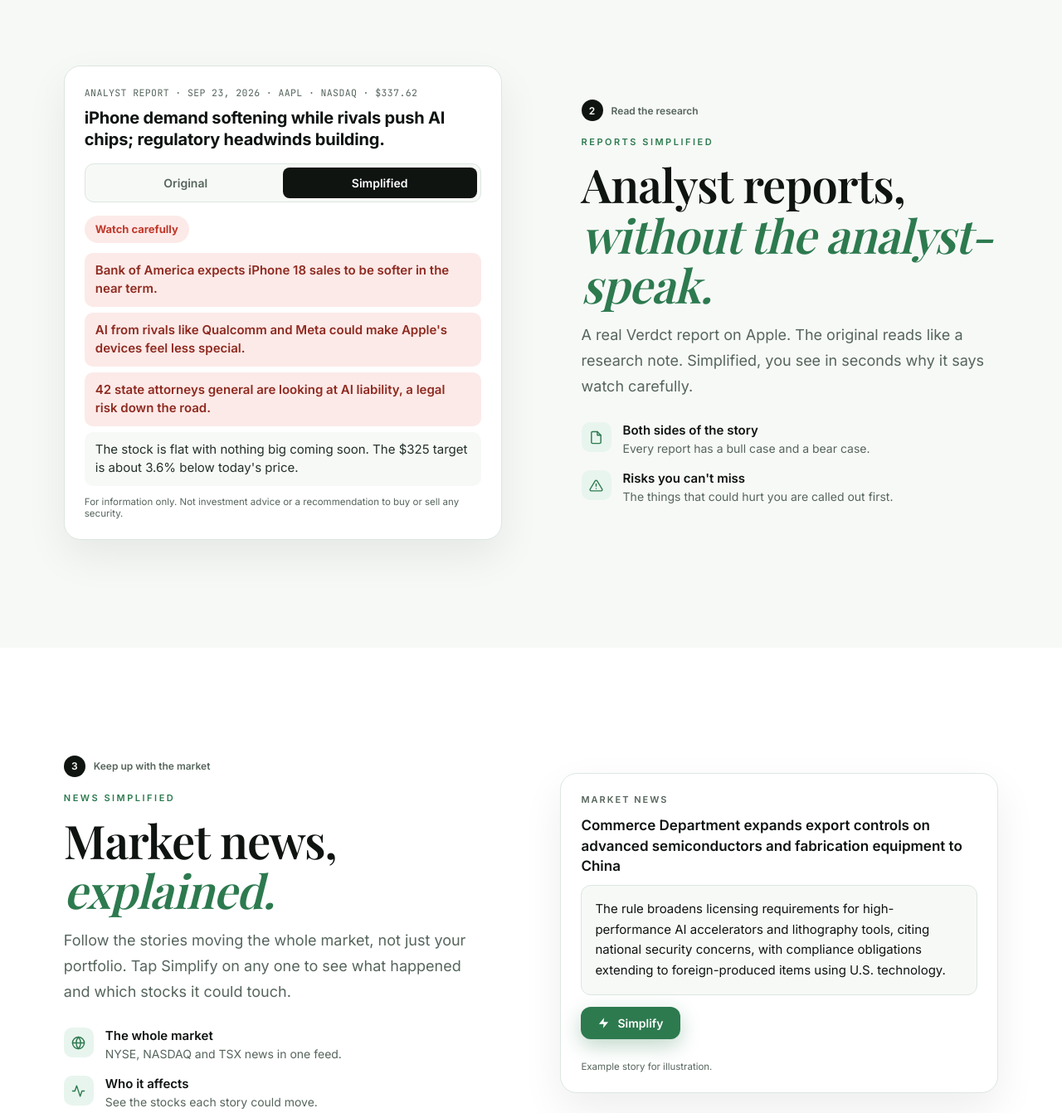
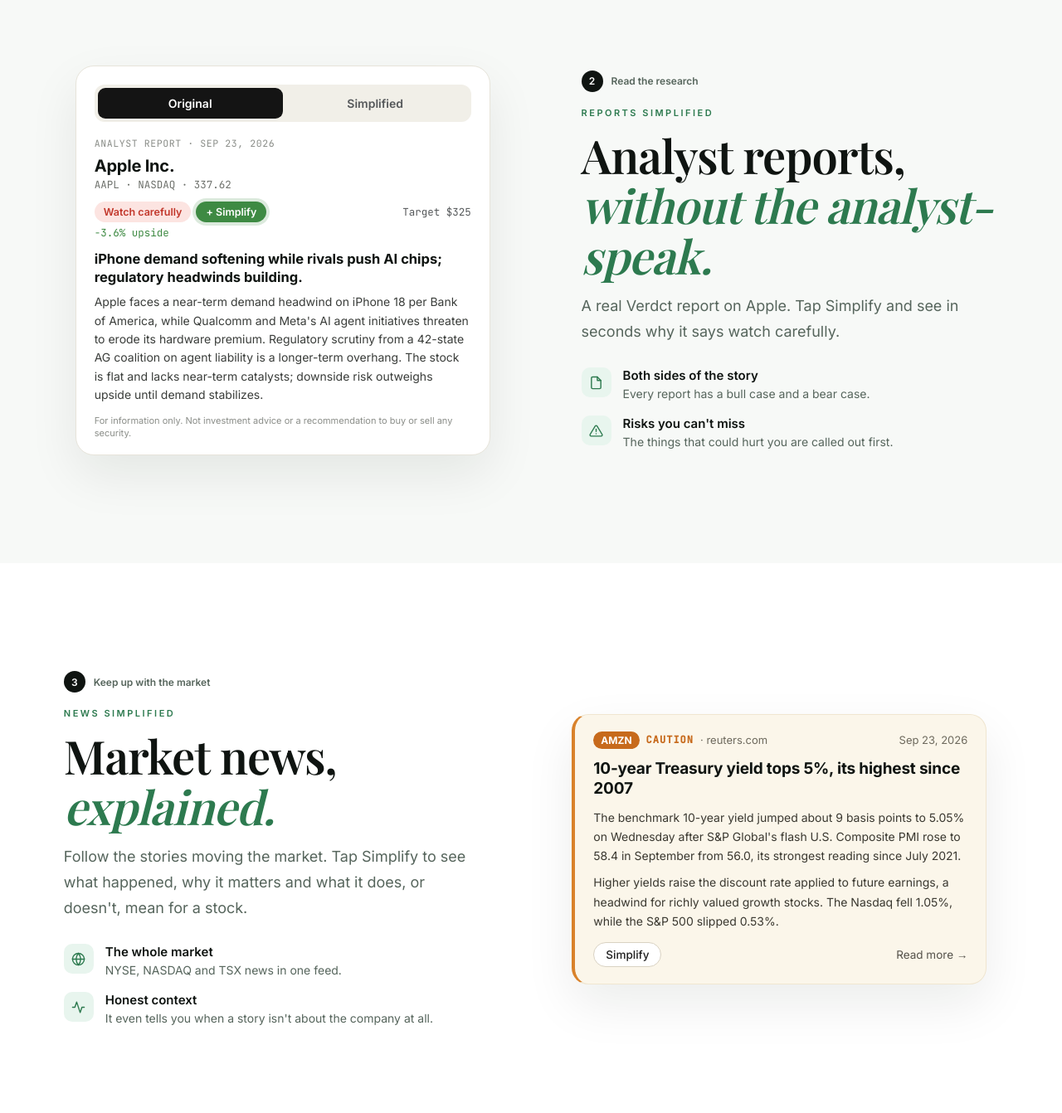
Before and after one commit to ducharmemarc08-sketch/Verdct-Website, a website: page index.html in a window 1280 px wide. Shown: the part 1640-2982 px from the top of the page at 83% size. Drawn offline with nearby package versions, Linux system fonts and the light colour scheme; a web font is replaced by a local one.

Commit message:
Restyle report and news demos to match the app
- Report card: app layout with pills, target, Original/Simplified
- News card: real app news card (AMZN, 10-year yield story) with Simplify/Original

Co-Authored-By: Claude Opus 5.5 <noreply@anthropic.com>
Claude-Session: https://claude.ai/code/session_018Cnx5q4dVkrKLaii8owJeh

```diff
--- a/index.html
+++ b/index.html
@@ -176,6 +176,50 @@ footer .wrap{display:flex;flex-wrap:wrap;gap:18px 32px;align-items:center;justif
 .copy{font-size:12px;color:var(--mut);max-width:520px;line-height:1.55}
 
 
+
+/* APP-STYLE REPORT */
+.ar{background:#fff;border:1px solid #E7E4DA;border-radius:22px;padding:22px 22px 18px;box-shadow:0 24px 60px rgba(15,20,17,.08);max-width:500px;width:100%;margin:0 auto;font-family:'Inter',sans-serif}
+.ar-seg{display:flex;background:#F1EFE8;border-radius:12px;padding:4px;margin-bottom:18px}
+.ar-seg button{flex:1;border:0;background:transparent;border-radius:9px;padding:10px 0;font:600 14px 'Inter',sans-serif;color:#55585A;cursor:pointer;transition:all .2s}
+.ar-seg button.on{background:#141414;color:#fff}
+.ar-meta{font-family:'JetBrains Mono',monospace;font-size:11.5px;color:#8A8D88;letter-spacing:.6px}
+.ar-co{font-size:20px;font-weight:700;margin:8px 0 2px;letter-spacing:-.2px}
+.ar-tk{font-family:'JetBrains Mono',monospace;font-size:12.5px;color:#6E716C}
+.ar-row{display:flex;align-items:center;justify-content:space-between;gap:10px;margin:12px 0 4px}
+.ar-pills{display:flex;gap:6px;align-items:center}
+.pill-r{background:#FCE4E1;color:#C2372B;font-size:12.5px;font-weight:600;padding:5px 11px;border-radius:999px}
+.pill-g{background:#3E8A43;color:#fff;font-size:12.5px;font-weight:600;padding:5px 12px;border-radius:999px;border:0;cursor:pointer;box-shadow:0 0 0 4px rgba(62,138,67,.18);font-family:'Inter',sans-serif}
+.ar-tgt{font-family:'JetBrains Mono',monospace;font-size:12.5px;color:#55585A}
+.ar-up{font-family:'JetBrains Mono',monospace;font-size:12.5px;color:#3E8A43;margin-bottom:12px}
+.ar-h{font-size:16.5px;font-weight:700;line-height:1.35;margin-bottom:8px}
+.ar-b{font-size:14px;line-height:1.6;color:#3A3D3A}
+.wtm{font-size:11px;font-weight:700;letter-spacing:1.4px;text-transform:uppercase;color:#8A8D88;margin:4px 0 8px}
+.bl{list-style:none;display:flex;flex-direction:column;gap:4px}
+.bl li{position:relative;padding:8px 12px 8px 26px;font-size:14.5px;line-height:1.5;border-radius:10px;color:#2A2D2A}
+.bl li::before{content:"";position:absolute;left:11px;top:15px;width:6px;height:6px;border-radius:50%;background:#3E8A43}
+.bl li.risk{background:#FCE4E1;color:#B3261E;font-weight:600}
+.bl li.risk::before{background:#C2372B}
+.bl.or li::before{background:#D9822B}
+.bl.or li.risk{background:#FCE7D6;color:#8A3D0C}
+.bl.or li.risk::before{background:#C76A1C}
+.ar-disc{font-size:11px;color:#8A8D88;margin-top:12px;line-height:1.4}
+/* APP-STYLE NEWS */
+.an{background:#FBF6EA;border:1px solid #F0E6D0;border-left:4px solid #D9822B;border-radius:20px;padding:20px 22px;box-shadow:0 24px 60px rgba(15,20,17,.08);max-width:500px;width:100%;margin:0 auto}
+.an-top{display:flex;align-items:center;gap:8px;font-size:13px;color:#6E6A5E;margin-bottom:12px;flex-wrap:wrap}
+.an-tk{background:#C76A1C;color:#fff;font-weight:700;font-size:12px;padding:3px 9px;border-radius:999px}
+.an-c{font-family:'JetBrains Mono',monospace;font-size:12px;font-weight:600;color:#C76A1C;letter-spacing:1px}
+.an-date{margin-left:auto}
+.an-h{font-size:19px;font-weight:700;line-height:1.3;margin-bottom:10px;letter-spacing:-.2px}
+.an-b{font-size:14px;line-height:1.65;color:#3A3830}
+.an-b p+p{margin-top:9px}
+.an-in{background:#fff;border:1px solid #EFE7D6;border-radius:14px;padding:14px 12px 10px}
+.an-in .wtm{color:#C76A1C;padding-left:4px}
+.an-foot{display:flex;justify-content:space-between;align-items:center;margin-top:14px}
+.pill-o{background:#fff;border:1px solid #D9D2C2;color:#1F1F1F;font:500 13.5px 'Inter',sans-serif;padding:6px 14px;border-radius:999px;cursor:pointer}
+.pill-o:hover{border-color:#999}
+.an-more{font-size:13.5px;color:#55524A}
+.vw{display:none}.vw.on{display:block;animation:fade .35s ease}
+
 /* LARGE SCREENS */
 @media(min-width:1200px){
   .wrap{max-width:1320px}
@@ -283,31 +327,39 @@ footer .wrap{display:flex;flex-wrap:wrap;gap:18px 32px;align-items:center;justif
       <div class="step"><span>2</span>Read the research</div>
       <span class="label">Reports Simplified</span>
       <h2 class="h2">Analyst reports, <em>without the analyst-speak.</em></h2>
-      <p class="p">A real Verdct report on Apple. The original reads like a research note. Simplified, you see in seconds why it says watch carefully.</p>
+      <p class="p">A real Verdct report on Apple. Tap Simplify and see in seconds why it says watch carefully.</p>
       <div class="fl">
         <div class="fl-item"><div class="fl-ic"><svg viewBox="0 0 24 24"><path d="M14 2H6a2 2 0 00-2 2v16a2 2 0 002 2h12a2 2 0 002-2V8z"/><polyline points="14 2 14 8 20 8"/></svg></div><div><strong>Both sides of the story</strong><span>Every report has a bull case and a bear case.</span></div></div>
         <div class="fl-item"><div class="fl-ic"><svg viewBox="0 0 24 24"><path d="M10.3 3.9L1.8 18a2 2 0 001.7 3h17a2 2 0 001.7-3L13.7 3.9a2 2 0 00-3.4 0z"/><line x1="12" y1="9" x2="12" y2="13"/><line x1="12" y1="17" x2="12.01" y2="17"/></svg></div><div><strong>Risks you can't miss</strong><span>The things that could hurt you are called out first.</span></div></div>
       </div>
     </div>
-    <div class="card rep rv d1">
-      <div class="rep-meta mono">ANALYST REPORT · SEP 23, 2026 · AAPL · NASDAQ · $337.62</div>
-      <h3>iPhone demand softening while rivals push AI chips; regulatory headwinds building.</h3>
-      <div class="seg" role="group" aria-label="Report view">
-        <button type="button" id="b-orig" onclick="setView('orig')">Original</button>
-        <button type="button" id="b-simp" class="on" onclick="setView('simp')">Simplified</button>
+    <div class="ar rv d1">
+      <div class="ar-seg" role="group" aria-label="Report view">
+        <button type="button" id="b-orig" class="on" onclick="setView('orig')">Original</button>
+        <button type="button" id="b-simp" onclick="setView('simp')">Simplified</button>
       </div>
-      <div class="pane" id="p-orig">
-        <p>Apple faces a near-term demand headwind on iPhone 18 per Bank of America, while Qualcomm and Meta's AI agent initiatives threaten to erode its hardware premium. Regulatory scrutiny from a 42-state AG coalition on agent liability is a longer-term overhang. The stock is flat and lacks near-term catalysts; downside risk outweighs upside until demand stabilizes.</p>
-        <p style="margin-top:12px" class="mono"><b>Target $325</b> · −3.6% upside</p>
+      <div class="ar-meta">ANALYST REPORT · SEP 23, 2026</div>
+      <div class="ar-co">Apple Inc.</div>
+      <div class="ar-tk">AAPL · NASDAQ · 337.62</div>
+      <div class="ar-row">
+        <div class="ar-pills"><span class="pill-r">Watch carefully</span><button type="button" class="pill-g" onclick="setView('simp')">+ Simplify</button></div>
+        <span class="ar-tgt">Target $325</span>
       </div>
-      <div class="pane on" id="p-simp">
-        <span class="badge">Watch carefully</span>
-        <div class="pt r">Bank of America expects iPhone 18 sales to be softer in the near term.</div>
-        <div class="pt r">AI from rivals like Qualcomm and Meta could make Apple's devices feel less special.</div>
-        <div class="pt r">42 state attorneys general are looking at AI liability, a legal risk down the road.</div>
-        <div class="pt n">The stock is flat with nothing big coming soon. The $325 target is about 3.6% below today's price.</div>
+      <div class="ar-up">−3.6% upside</div>
+      <div class="ar-h">iPhone demand softening while rivals push AI chips; regulatory headwinds building.</div>
+      <div class="vw on" id="p-orig">
+        <p class="ar-b">Apple faces a near-term demand headwind on iPhone 18 per Bank of America, while Qualcomm and Meta's AI agent initiatives threaten to erode its hardware premium. Regulatory scrutiny from a 42-state AG coalition on agent liability is a longer-term overhang. The stock is flat and lacks near-term catalysts; downside risk outweighs upside until demand stabilizes.</p>
       </div>
-      <p class="disc">For information only. Not investment advice or a recommendation to buy or sell any security.</p>
+      <div class="vw" id="p-simp">
+        <div class="wtm">What this means for you</div>
+        <ul class="bl">
+          <li class="risk">Bank of America expects iPhone 18 sales to be softer in the near term.</li>
+          <li class="risk">AI from rivals like Qualcomm and Meta could make Apple's devices feel less special.</li>
+          <li>42 state attorneys general are looking at AI liability, a legal risk further down the road.</li>
+          <li>The stock is flat with nothing big coming soon. The $325 target is about 3.6% below today's price.</li>
+        </ul>
+      </div>
+      <p class="ar-disc">For information only. Not investment advice or a recommendation to buy or sell any security.</p>
     </div>
   </div>
 </section>
@@ -319,23 +371,36 @@ footer .wrap{display:flex;flex-wrap:wrap;gap:18px 32px;align-items:center;justif
       <div class="step"><span>3</span>Keep up with the market</div>
       <span class="label">News Simplified</span>
       <h2 class="h2">Market news, <em>explained.</em></h2>
-      <p class="p">Follow the stories moving the whole market, not just your portfolio. Tap Simplify on any one to see what happened and which stocks it could touch.</p>
+      <p class="p">Follow the stories moving the market. Tap Simplify to see what happened, why it matters and what it does, or doesn't, mean for a stock.</p>
       <div class="fl">
         <div class="fl-item"><div class="fl-ic"><svg viewBox="0 0 24 24"><circle cx="12" cy="12" r="10"/><path d="M2 12h20M12 2a15 15 0 010 20M12 2a15 15 0 000 20"/></svg></div><div><strong>The whole market</strong><span>NYSE, NASDAQ and TSX news in one feed.</span></div></div>
-        <div class="fl-item"><div class="fl-ic"><svg viewBox="0 0 24 24"><polyline points="22 12 18 12 15 21 9 3 6 12 2 12"/></svg></div><div><strong>Who it affects</strong><span>See the stocks each story could move.</span></div></div>
+        <div class="fl-item"><div class="fl-ic"><svg viewBox="0 0 24 24"><polyline points="22 12 18 12 15 21 9 3 6 12 2 12"/></svg></div><div><strong>Honest context</strong><span>It even tells you when a story isn't about the company at all.</span></div></div>
       </div>
     </div>
-    <div class="card sim rv d1">
-      <div class="sim-l">Market news</div>
-      <div class="nh" style="font-size:17px;font-weight:600;margin-bottom:10px">Commerce Department expands export controls on advanced semiconductors and fabrication equipment to China</div>
-      <div class="sim-o" style="font-style:normal">The rule broadens licensing requirements for high-performance AI accelerators and lithography tools, citing national security concerns, with compliance obligations extending to foreign-produced items using U.S. technology.</div>
-      <button type="button" class="btn btn-g" id="sim-btn2" onclick="doSimplify2()" style="padding:11px 20px;font-size:14px;margin-bottom:14px">
-        <svg width="15" height="15" viewBox="0 0 24 24" fill="#fff" aria-hidden="true"><path d="M13 2L3 14h9l-1 8 10-12h-9l1-8z"/></svg>Simplify
-      </button>
-      <div class="sim-r" id="sim-r2"><strong>In plain English:</strong> The U.S. is limiting which advanced AI chips and chip-making tools can be sold to China. Companies that sell a lot there could lose some of those sales.
-        <div style="margin-top:12px;display:flex;flex-wrap:wrap;gap:6px;align-items:center"><span style="font-size:12px;color:var(--mut);margin-right:2px">Could affect</span><span class="tk">NVDA</span><span class="tk">AMD</span><span class="tk">ASML</span></div>
+    <div class="an rv d1">
+      <div class="an-top"><span class="an-tk">AMZN</span><span class="an-c">CAUTION</span><span>· reuters.com</span><span class="an-date">Sep 23, 2026</span></div>
+      <div class="vw on" id="n-orig">
+        <div class="an-h">10-year Treasury yield tops 5%, its highest since 2007</div>
+        <div class="an-b">
+          <p>The benchmark 10-year yield jumped about 9 basis points to 5.05% on Wednesday after S&amp;P Global's flash U.S. Composite PMI rose to 58.4 in September from 56.0, its strongest reading since July 2021.</p>
+          <p>Higher yields raise the discount rate applied to future earnings, a headwind for richly valued growth stocks. The Nasdaq fell 1.05%, while the S&amp;P 500 slipped 0.53%.</p>
+        </div>
+        <div class="an-foot"><button type="button" class="pill-o" onclick="newsView('simp')">Simplify</button><span class="an-more">Read more →</span></div>
       </div>
-      <p class="disc">Example story for illustration.</p>
+      <div class="vw" id="n-simp">
+        <div class="an-in">
+          <div class="wtm">What this means for you</div>
+          <ul class="bl or">
+            <li>The 10-year Treasury yield is the interest rate on U.S. government bonds. It just topped 5%, its highest since 2007.</li>
+            <li class="risk">When safe bonds pay more, investors are less willing to pay high prices for stocks.</li>
+            <li>Fast-growing stocks like Amazon tend to feel that most.</li>
+            <li>The tech-heavy Nasdaq fell about 1%, twice as much as the S&amp;P 500.</li>
+            <li class="risk">This story was about interest rates, not Amazon's business.</li>
+          </ul>
+          <p class="ar-disc" style="padding-left:4px">For information only. Not investment advice or a recommendation to buy or sell any security.</p>
+        </div>
+        <div class="an-foot"><button type="button" class="pill-o" onclick="newsView('orig')">Original</button><span class="an-more">Read more →</span></div>
+      </div>
     </div>
   </div>
 </section>
@@ -468,9 +533,10 @@ function setView(v){
 }
 
 // Simplify headline
-function doSimplify2(){
-  document.getElementById('sim-r2').classList.add('on');
-  document.getElementById('sim-btn2').style.display='none';
+function newsView(v){
+  var s=v==='simp';
+  document.getElementById('n-simp').classList.toggle('on',s);
+  document.getElementById('n-orig').classList.toggle('on',!s);
 }
 function doSimplify(){
   document.getElementById('sim-r').classList.add('on');
```
